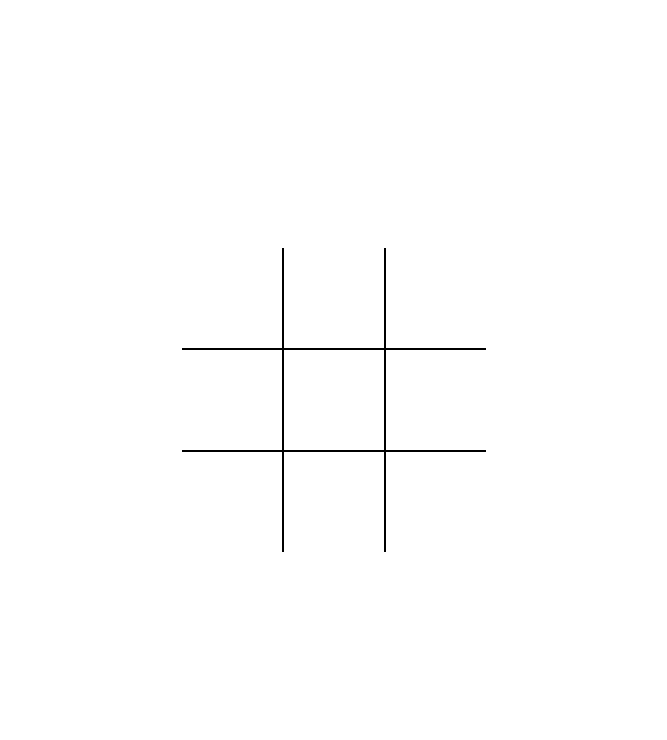
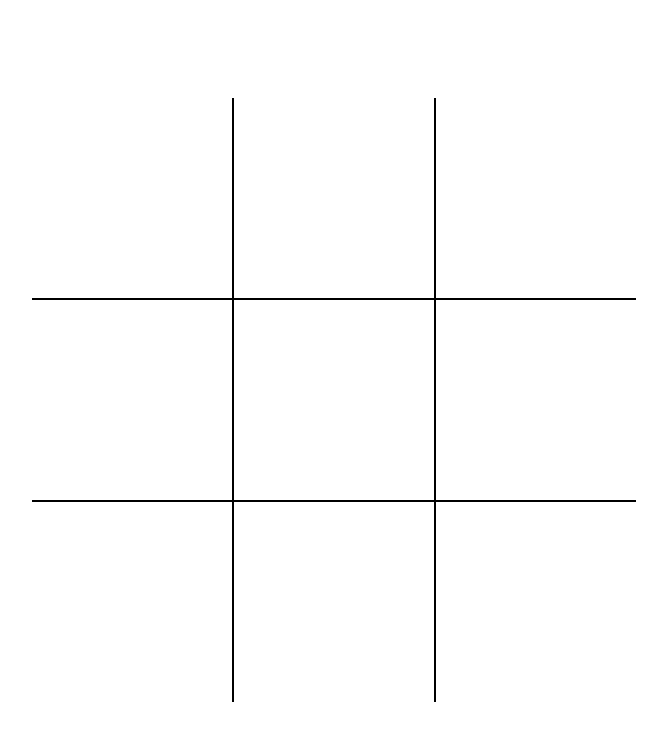
Before and after one commit to ssbbgm/tic-tac-toe, a plain HTML site: page index.html in a window 1280 px wide. Shown: the whole page, without its empty margins (306-973 px from the left). Drawn offline with Linux system fonts and the light colour scheme.

Commit message:
done with game

```diff
--- a/script.js
+++ b/script.js
@@ -3,7 +3,7 @@ const cellElements = document.querySelectorAll('[data-cell]');
 const boardElement = document.getElementById('board');
 const winningMessageElement = document.getElementById('winningMessage');
 const restartButton = document.getElementById('restartButton');
-const winningMessageTextElement = document.getElementById('winnngMessageText')
+const winningMessageTextElement = document.getElementById('winningMessageText')
 
 let isPlayer_O_Turn = false;
 
@@ -42,7 +42,7 @@ function handleCellClick (element){
     const cell = element.target;
     const currentClass = isPlayer_O_Turn ? PLAYER_O_CLASS : PLAYER_X_CLASS;
     placeMark(cell, currentClass);
-    if(checkWin(currentClass)){
+    if (checkWin(currentClass)){
         endGame(false);
     } else if (isDraw()){
         endGame(true);
--- a/style.css
+++ b/style.css
@@ -1,8 +1,8 @@
 :root {
-    --cell-size: 100px;
+    --cell-size: 200px;
     --color: #81c3fd;
     --color-set: #0275d8;
-    --line: 10px;
+    --line: 20px;
 }
 
 body {
```
